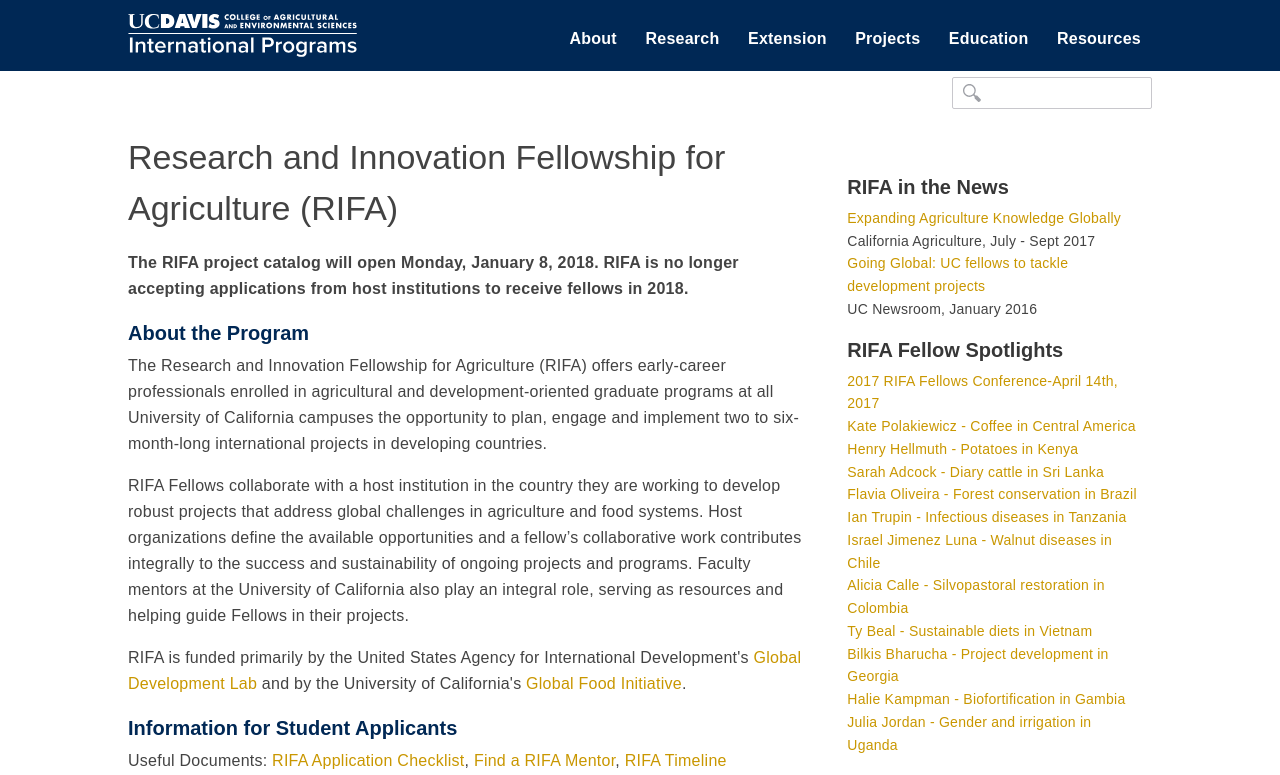
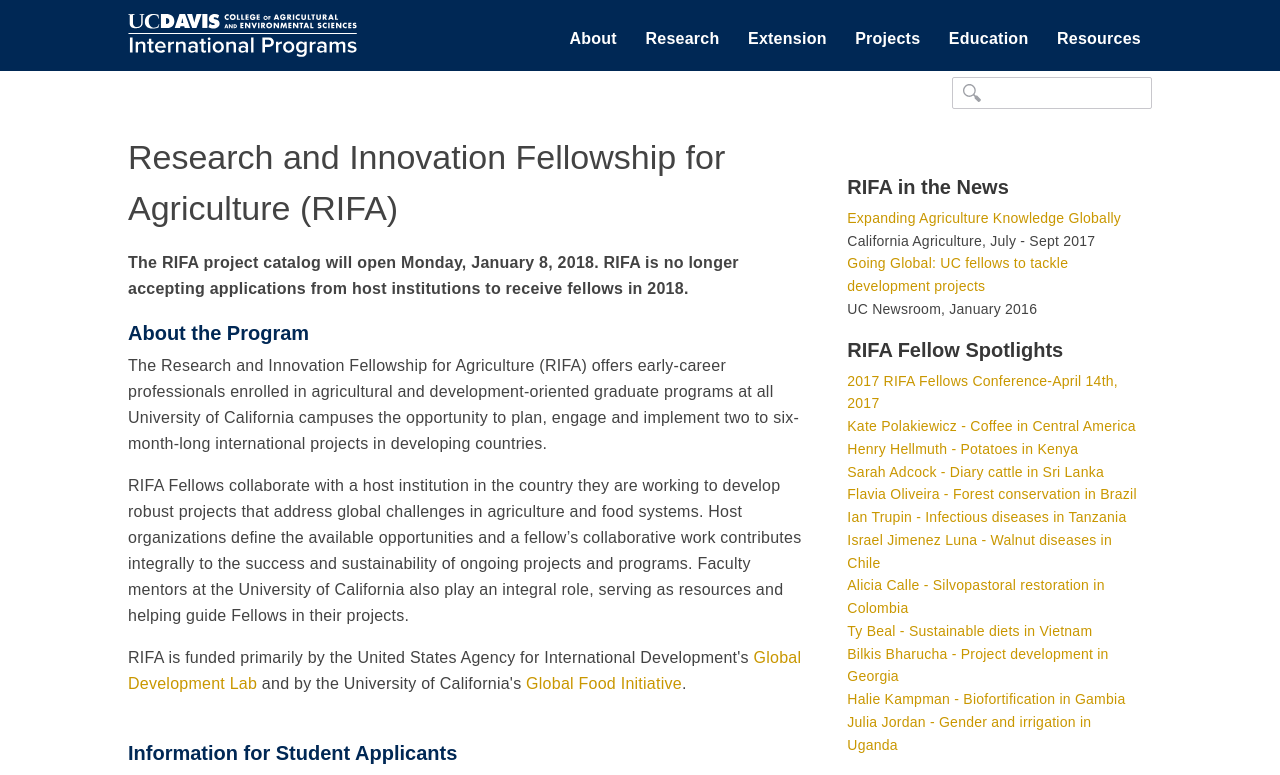
Before and after one commit to ucdavis/ip, a Jekyll site: the page built from scholars-and-students/RIFA/index.html, in a window 1280 px wide. Shown: the top 775 px of the page. Built offline with Jekyll 4.4.1, drawn with Linux system fonts in a browser that asks for light colours; nearby versions of some CDN libraries.

Commit message:
RIFA edits

```diff
--- a/scholars-and-students/RIFA/index.html
+++ b/scholars-and-students/RIFA/index.html
@@ -17,7 +17,7 @@
     agriculture and food systems. Host organizations define the available opportunities and a fellow’s collaborative work contributes integrally to the success and sustainability of ongoing projects and programs.
     Faculty mentors at the University of California also play an integral role, serving as resources and helping guide Fellows in their projects.</p>
     <p>RIFA is funded primarily by the United States Agency for International Development's <a class="external-link" href="https://www.usaid.gov/GlobalDevLab">Global Development Lab</a>
-      and by the University of California's <a class="external-link" href="http://www.ucop.edu/global-food-initiative/">Global Food Initiative</a>.</p>
+      and by the University of California's <a class="external-link" href="http://www.ucop.edu/global-food-initiative/">Global Food Initiative</a>.</p><br>
 
 <h3><a name="appinfo"></a>Information for Student Applicants</h3>
 
@@ -93,7 +93,7 @@
     the agriculture or food systems sector. Fellowships frequently contribute to
     students’ master or doctoral work. Basic internships where the student works
     broadly within an organization are not appropriate for RIFA Fellowships</p>
-    <p>Learn more about hosting a RIFA fellow from our RIFA Host informational flier: <a title="2017-2018 RIFA Host info flier" target= "blank" href="/media/files/rifa/2017-2018-Host_Flyer.pdf">2017 RIFA Host flier</a>.</p>
+    <p>Learn more about hosting a RIFA fellow from our RIFA Host informational flier: <a title="2017-2018 RIFA Host info flier" target= "blank" href="/media/files/rifa/2017-2018-Host_Flyer.pdf">2017 RIFA Host flier</a>.</p><br>
 
     <h3>Mentors</h3>
 
@@ -101,7 +101,7 @@
     Mentors are an integral piece of the RIFA Fellowship Program.
     Mentors may be professors, emeriti, or non-faculty academics affiliated with the University of California.
     Mentors will work with students to create their implementation plans, build connections with their partners and follow their progress
-    throughout the project cycle.</p>
+    throughout the project cycle.</p><br>
 
       <p><h3><a name="programsus"></a>Program Sustainability</h3>
 
```
